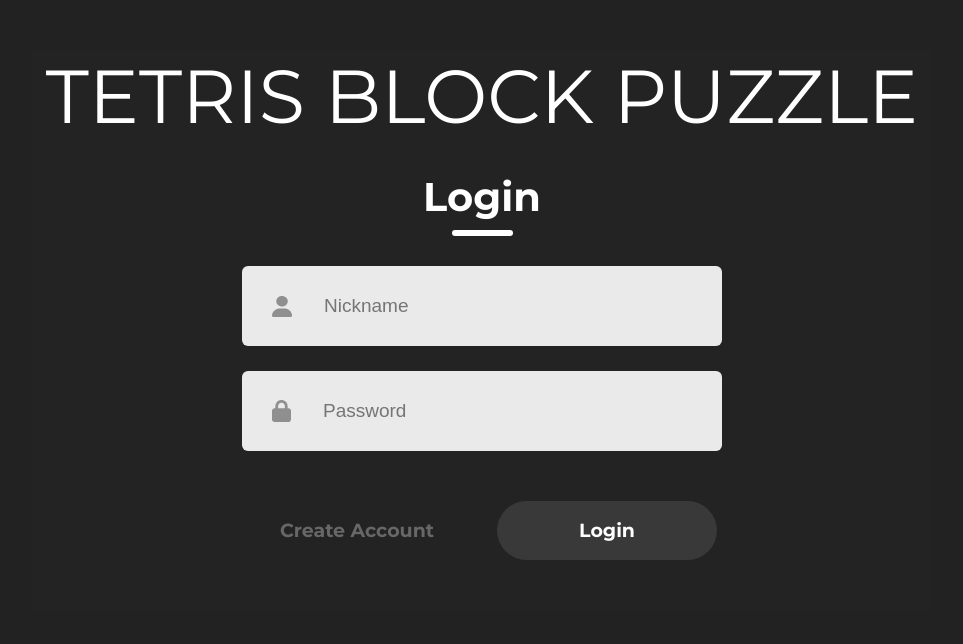
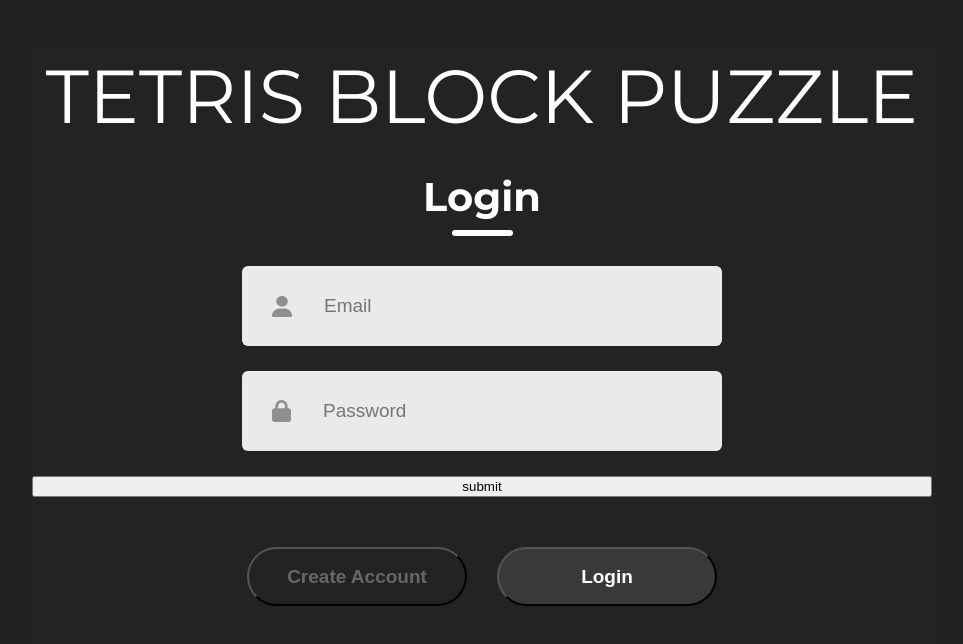
Before and after one commit to isaacbatista26/Tetris-Game-Puzzle, a React (Vite) app in the folder client/: page / in a window 1280 px wide. Shown: the top 644 px of the page, without its empty margins (158-1121 px from the left). Built offline with nearby package versions, Linux system fonts and the light colour scheme.

Commit message:
feat: Login end-point

```diff
--- a/client/src/Components/LoginPage/LoginSignup/Login.jsx
+++ b/client/src/Components/LoginPage/LoginSignup/Login.jsx
@@ -1,4 +1,7 @@
-import React, { useState } from 'react';
+import React from 'react';
+import { useState } from 'react';
+import axios from 'axios';
+
 import {
   Container,
   Header,
@@ -21,6 +24,19 @@ import password_icon from '../Assets/password.png'
 
 
 const Login = () =>  {
+    const [ email, setEmail ] = useState("");
+    const [ password, setPassword ] = useState("");
+
+    const handleSubmit = (e) => {
+      e.preventDefault();
+      axios.post('http://localhost:5000/login', {
+        email: email,
+        password: password
+      }).then(res => {
+        console.log(res);
+        console.log(res.data);
+      })
+    }
 
     return (
         <Container>
@@ -30,22 +46,23 @@ const Login = () =>  {
             <Underline></Underline>
           </Header>
 
-          <Inputs>
+          <Inputs onSubmit={handleSubmit}>
             <Input>
               <InputImage src={user_icon} alt="" />
-              <InputField type="text" placeholder="Nickname" />
+              <InputField type="text" placeholder="Email" id='email' onChange={ e => setEmail(e.target.value)}/>
             </Input>
             <Input>
               <InputImage src={password_icon} alt="" />
-              <InputField type="password" placeholder="Password" />
+              <InputField type="password" placeholder="Password" id='password' onChange={e => setPassword(e.target.value)}/>
             </Input>
+            <button type="submit">submit</button>
           </Inputs>
 
           <SubmitContainer>
             <GraySubmit>
               Create Account
             </GraySubmit>
-            <Submit>
+            <Submit onClick={handleSubmit}>
               Login
             </Submit>
 
--- a/client/src/Components/LoginPage/LoginSignup/StyledComponent.js
+++ b/client/src/Components/LoginPage/LoginSignup/StyledComponent.js
@@ -31,7 +31,7 @@ export const Underline = styled.div`
   border-radius: 9px;
 `;
 
-export const Inputs = styled.div`
+export const Inputs = styled.form`
   margin-top: 30px;
   display: flex;
   flex-direction: column;
@@ -80,7 +80,7 @@ export const SubmitContainer = styled.div`
   margin: 50px auto;
 `;
 
-export const Submit = styled.div`
+export const Submit = styled.button`
   display: flex;
   justify-content: center;
   align-items: center;
```
Also changed, not shown: 1 other file (tests, documents, lock files or other folders).
